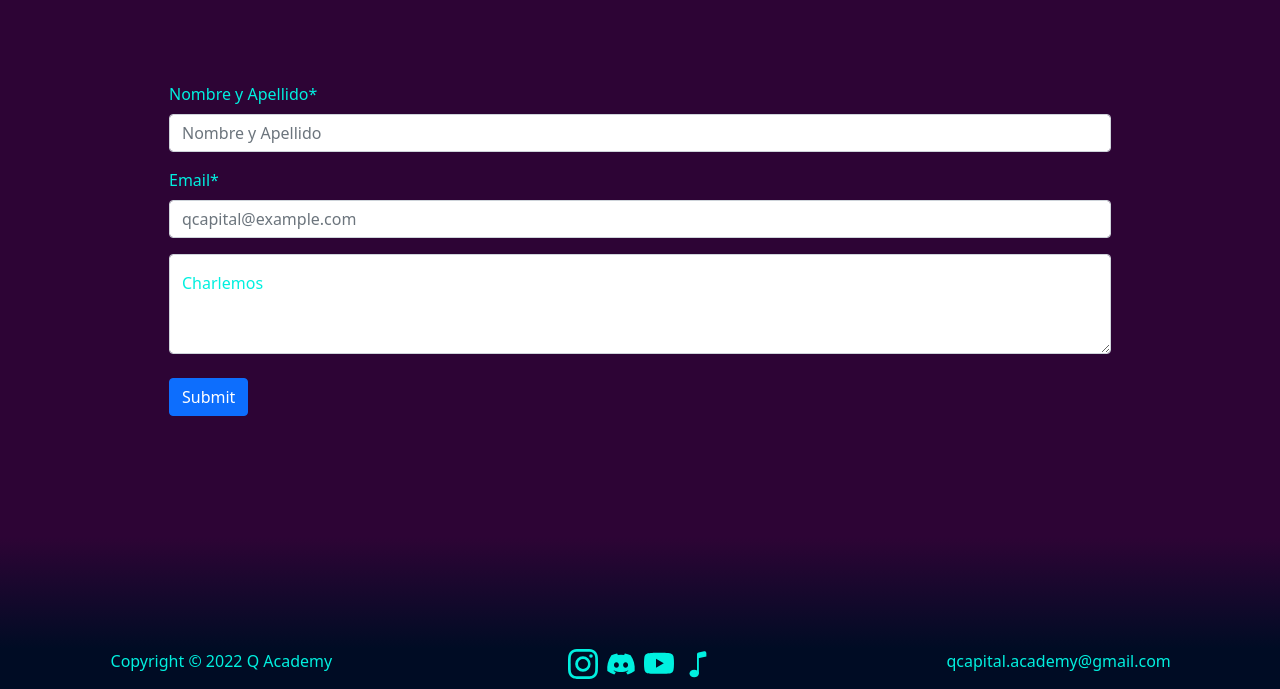
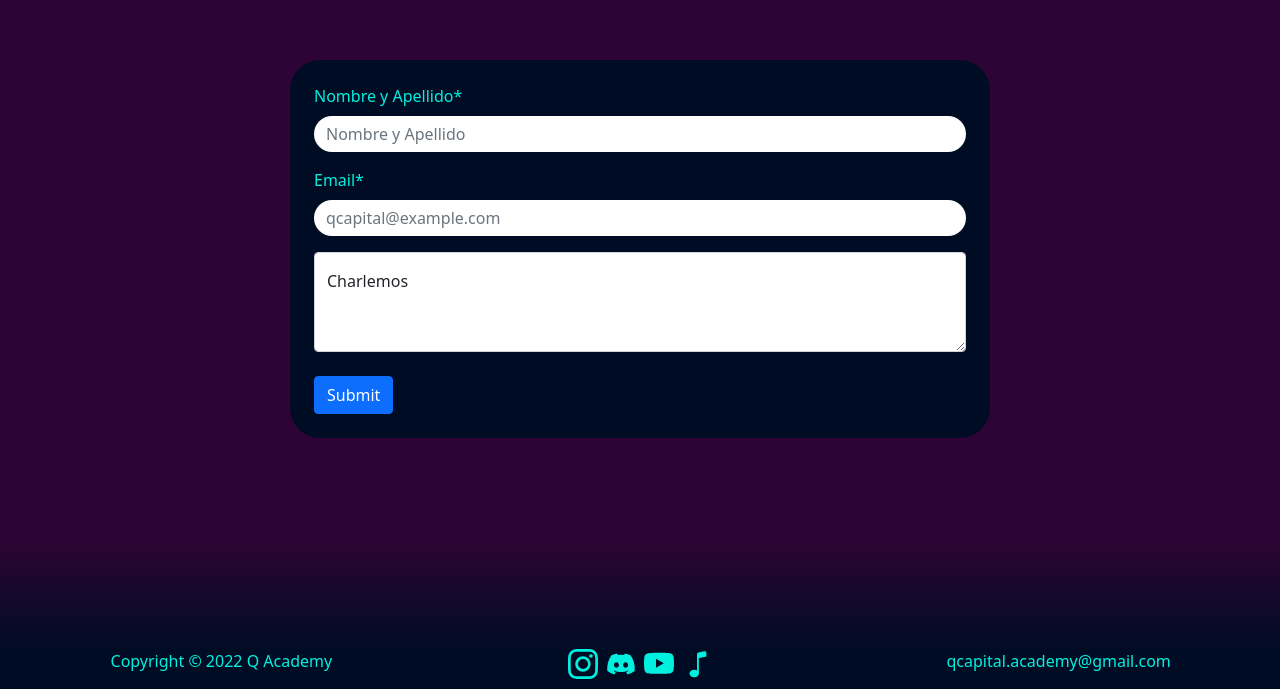
Before and after one commit to charg90/qAcademy, a React (Vite) app: page / in a window 1280 px wide. Shown: the part 3089-3778 px from the top of the page. Built offline with nearby package versions, Linux system fonts and the light colour scheme.

Commit message:
contact form styles

```diff
--- a/src/Components/ContactUs/ContactUs.jsx
+++ b/src/Components/ContactUs/ContactUs.jsx
@@ -40,29 +40,40 @@ const ContactUs = () => {
   };
 
   return (
-    <Row fuild className={`${styles.container} min-vh-100 d-flex `}>
+    <Row fuild className={`${styles.container} min-vh-100 d-flex  `}>
       <div className="d-flex justify-content-center align-items-center">
-        <Form onSubmit={handleSubmit(onSubmit)} className="w-75">
+        <Form
+          onSubmit={handleSubmit(onSubmit)}
+          className={`${styles.formContact} p-4`}
+        >
           <Form.Group className="mb-3" controlId="formBasicEmail">
-            <Form.Label>Nombre y Apellido* </Form.Label>
+            <Form.Label className={`${styles.formLabels}`}>
+              Nombre y Apellido*{" "}
+            </Form.Label>
             <Form.Control
               type="text"
               placeholder="Nombre y Apellido"
               {...register("nombreCompleto")}
+              className={`${styles.formInputs}`}
             />
           </Form.Group>
           {errors.nombreCompleto && (
-            <p>{errors.nombreCompleto.message.message}</p>
+            <p className={`${styles.formErrors}`}>
+              {errors.nombreCompleto.message.message}
+            </p>
           )}
           <Form.Group className="mb-3" controlId="formBasicEmail">
-            <Form.Label>Email* </Form.Label>
+            <Form.Label className={`${styles.formLabels}`}>Email* </Form.Label>
             <Form.Control
               type="text"
               placeholder="qcapital@example.com"
               {...register("email")}
+              className={`${styles.formInputs}`}
             />
           </Form.Group>
-          <p>{errors.email && errors.email.message.message}</p>
+          <p className={`${styles.formErrors}`}>
+            {errors.email && errors.email.message.message}
+          </p>
 
           <FloatingLabel controlId="floatingTextarea2" label="Charlemos">
             <Form.Control
@@ -72,7 +83,9 @@ const ContactUs = () => {
               {...register("comentarios")}
             />
           </FloatingLabel>
-          <p>{errors.comentarios && errors.comentarios.message.message}</p>
+          <p className={`${styles.formErrors}`}>
+            {errors.comentarios && errors.comentarios.message.message}
+          </p>
           <Button className="mt-2" variant="primary" type="submit">
             Submit
           </Button>
--- a/src/Components/ContactUs/contactUS.module.css
+++ b/src/Components/ContactUs/contactUS.module.css
@@ -5,8 +5,24 @@
     rgba(45, 4, 53, 1) 86%,
     rgba(0, 12, 36, 1) 100%
   );
+  /* color: #00f0df; */
+}
+
+.formContact {
+  background-color: #000c24;
+  width: 700px;
+  border-radius: 30px;
+}
+.formLabels {
   color: #00f0df;
 }
-
+.formInputs {
+  border-radius: 60px;
+  outline: none;
+  border: none;
+}
+.formErrors {
+  color: red;
+}
 /* #000c24
 #2d0435 */
```
